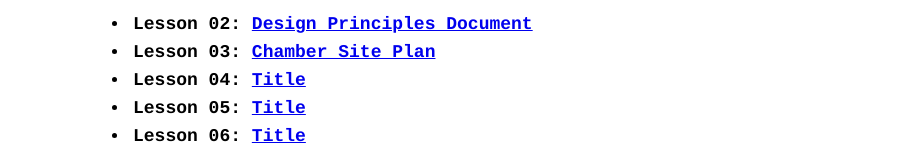
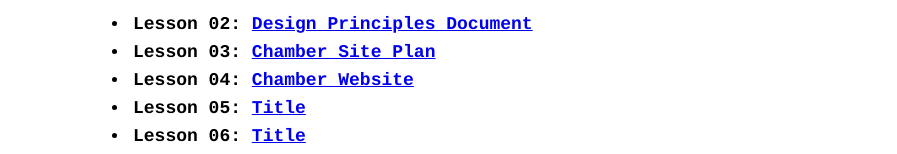
Before and after one commit to hyrumParamore/wdd230spring22, a plain HTML site: page index.html in a window 1280 px wide. Shown: the part 406-560 px from the top of the page, without its empty margins (191-1088 px from the left). Drawn offline with Linux system fonts and the light colour scheme.

Commit message:
linked to portal

```diff
--- a/index.html
+++ b/index.html
@@ -24,7 +24,7 @@
         <ul>
             <li>Lesson 02: <a href="https://hyrumparamore.github.io/wdd230spring22/week2/lesson2/design-principles.html">Design Principles Document</a></li>
             <li>Lesson 03: <a href="https://hyrumparamore.github.io/wdd230spring22/lesson3/index.html">Chamber Site Plan</a></li>
-            <li>Lesson 04: <a href="#">Title</a></li>
+            <li>Lesson 04: <a href="https://hyrumparamore.github.io/wdd230spring22/Copy-lesson3/index.html">Chamber Website</a></li>
             <li>Lesson 05: <a href="#">Title</a></li>
             <li>Lesson 06: <a href="#">Title</a></li>
             <li>Lesson 07: <a href="#">Title</a></li>
```
